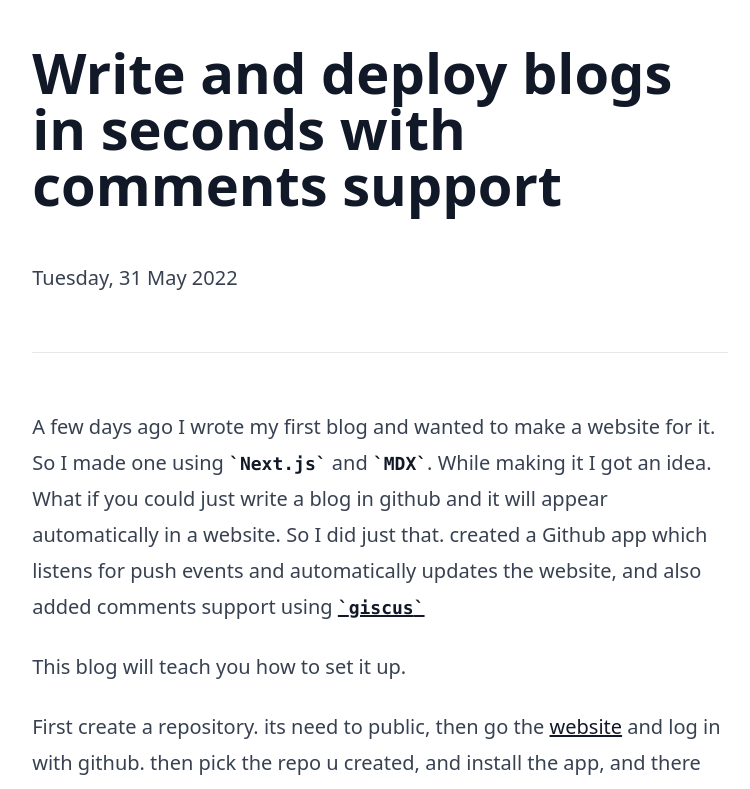
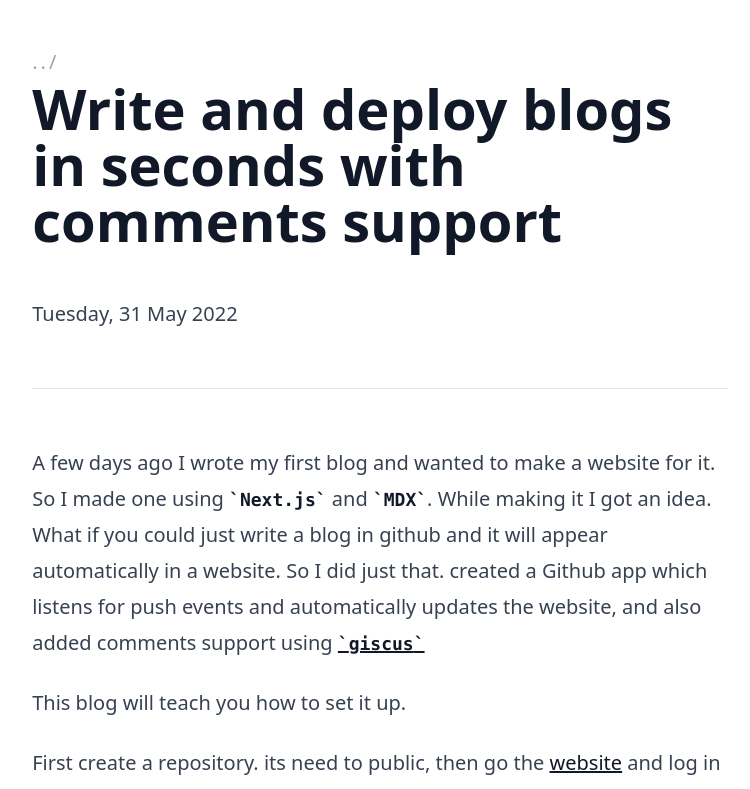
Before and after one commit to yxshv/blog, a Next.js app: page /blogs/write-blogs-seconds in a window 1280 px wide. Shown: the top 789 px of the page, without its empty margins (260-1010 px from the left). Built offline with nearby package versions, Linux system fonts and the light colour scheme; no server answers; the database is empty.

Commit message:
add home page ../

```diff
--- /dev/null
+++ b/components/Tooper.tsx
@@ -0,0 +1,12 @@
+import Link from 'next/link'
+import React from 'react'
+
+const Tooper = () => {
+  return (
+    <Link href="/">
+        <a className="text-neutral-400 hover:text-neutral-600" style={{textDecoration : "none", letterSpacing: '3px'}} target="_self">../</a>
+    </Link>
+  )
+}
+
+export default Tooper
--- a/pages/_app.tsx
+++ b/pages/_app.tsx
@@ -1,10 +1,14 @@
 import '../styles/globals.css'
 import type { AppProps } from 'next/app'
 import '../styles/prism.css'
+import Head from 'next/head'
 
 function MyApp({ Component, pageProps }: AppProps) {
   return (
     <div className="flex justify-center">
+      <Head>
+        <meta name="viewport" content="width=device-width, initial-scale=1.0"/>
+      </Head>
       <div className='prose py-11 px-6 p-rose sm:prose-xl'>
         <Component {...pageProps} />
       </div>
--- a/pages/_document.tsx
+++ b/pages/_document.tsx
@@ -8,7 +8,6 @@ class MyDocument extends Document {
           <link
             rel="stylesheet"
           ></link>
-          <meta name="viewport" content="width=device-width, initial-scale=1.0"/>
         </Head>
         <body>
           <Main />
--- a/pages/blogs/buga-chat-first.mdx
+++ b/pages/blogs/buga-chat-first.mdx
@@ -1,5 +1,6 @@
 import Head from 'next/head';
 import Comments from '../../components/Comments';
+import Tooper from '../../components/Tooper';
 import Footer from '../../components/Footer';
 
 <Head>
@@ -7,6 +8,7 @@ import Footer from '../../components/Footer';
   <meta name="description" content="How I made a completely Anonymous chat app with go and next.js" />
 </Head>
 
+<Tooper />
 
 # How I made a completely Anonymous chat app with go and next.js
 
--- a/pages/blogs/write-blogs-seconds.mdx
+++ b/pages/blogs/write-blogs-seconds.mdx
@@ -1,11 +1,14 @@
 import Head from 'next/head';
 import Comments from '../../components/Comments';
 import Footer from '../../components/Footer';
+import Tooper from '../../components/Tooper';
 
 <Head>
   <title>Write and deploy blogs in seconds with comments support</title>
   <meta name="description" content="Write and deploy blogs in seconds with comments support" />
 </Head>
+
+<Tooper />
 
 # Write and deploy blogs in seconds with comments support
 
```
